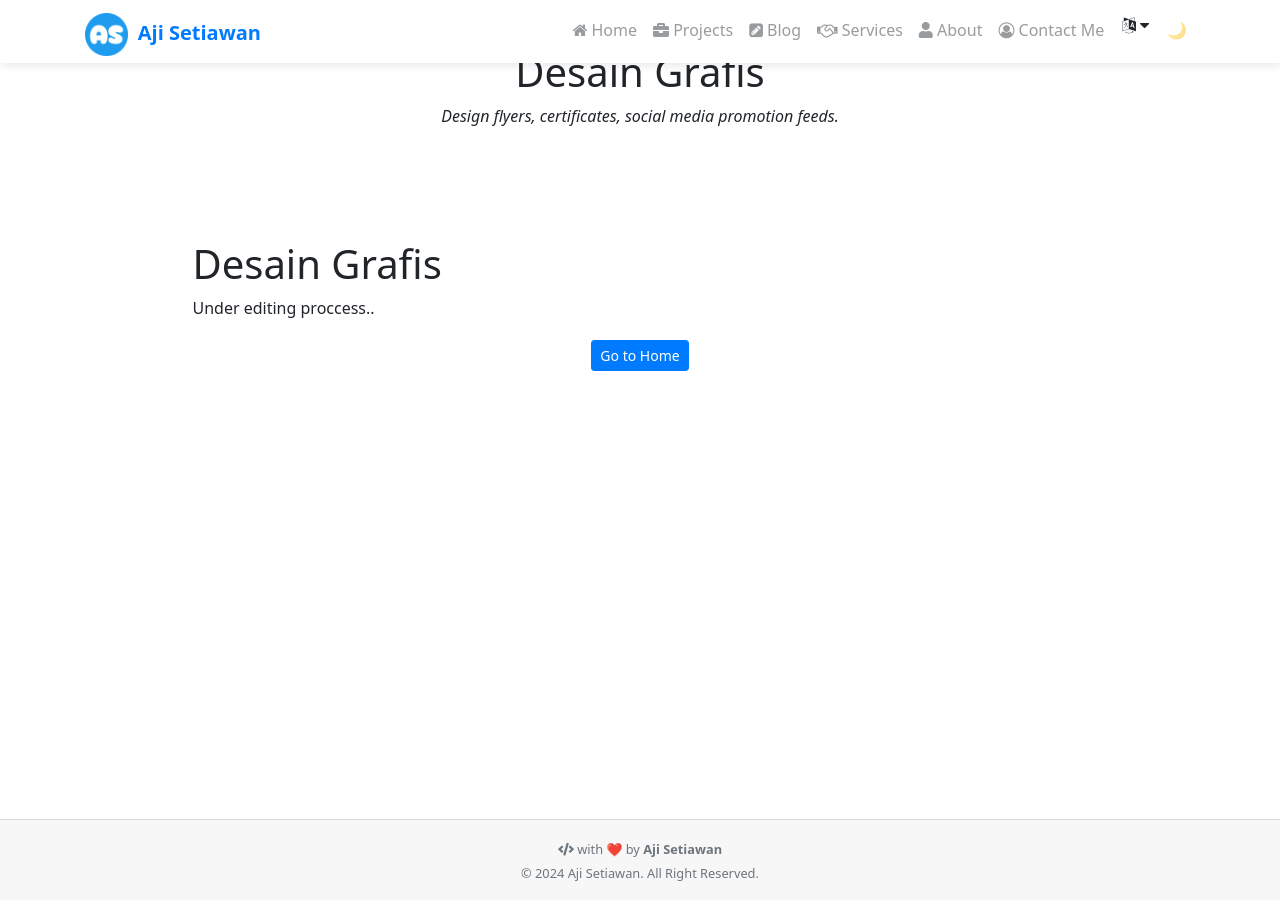
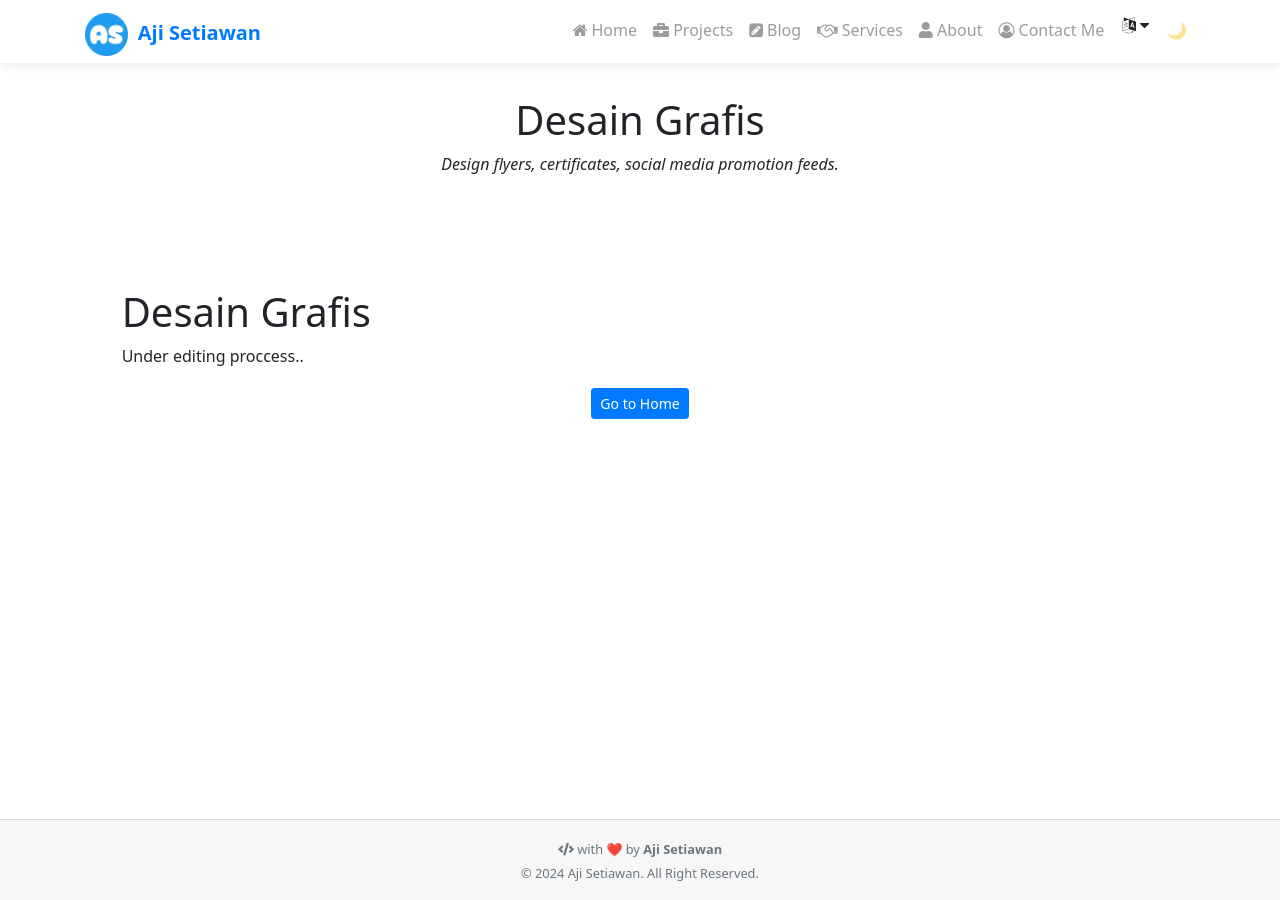
Before and after one commit to ajisetiawan716/ajisetiawan716.github.io, a Jekyll site: the page built from _service/Desain Grafis.md, in a window 1280 px wide. Built offline with Jekyll 4.4.1, drawn with Linux system fonts in a browser that asks for light colours; nearby versions of some CDN libraries; emoji names are drawn with the system emoji font; comment, search, counter and statistics services are not loaded; a style sheet for code colours, icons or effects is not loaded.

Commit message:
Update default.html

```diff
--- a/_layouts/default.html
+++ b/_layouts/default.html
@@ -5,7 +5,7 @@
 
 <body class="h-100 d-flex flex-column">
 
-<main class="flex-shrink-0 container">
+<main class="flex-shrink-0 mt-5">
     {% include navbar.html %}
     {{ content }}
 </main>
```
